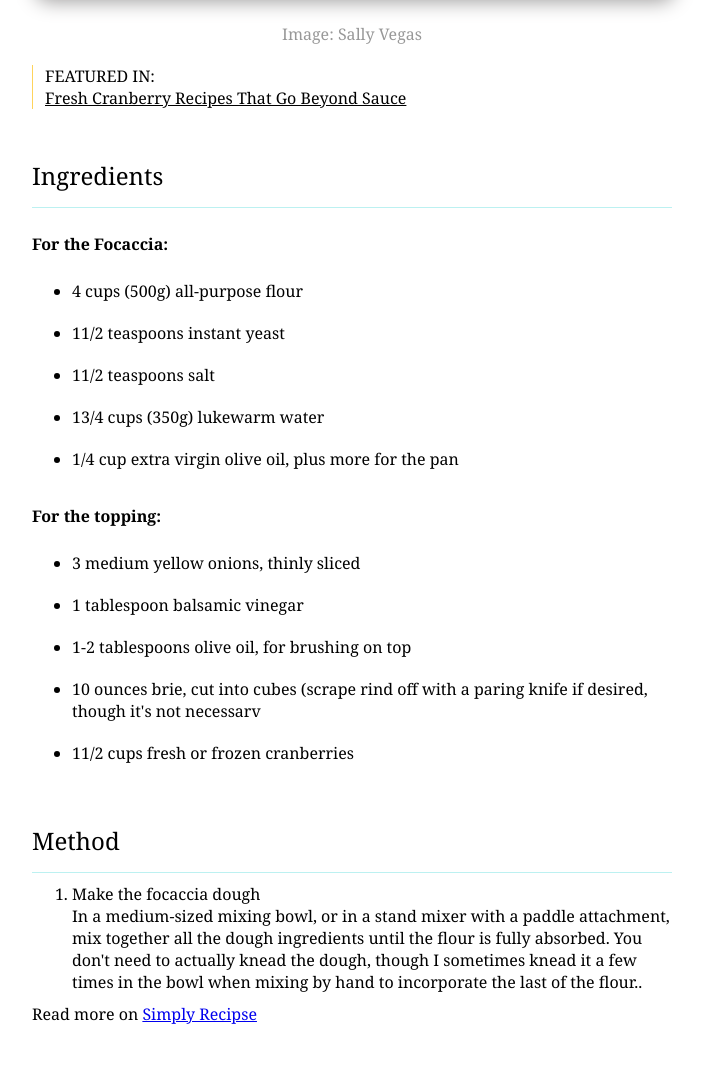
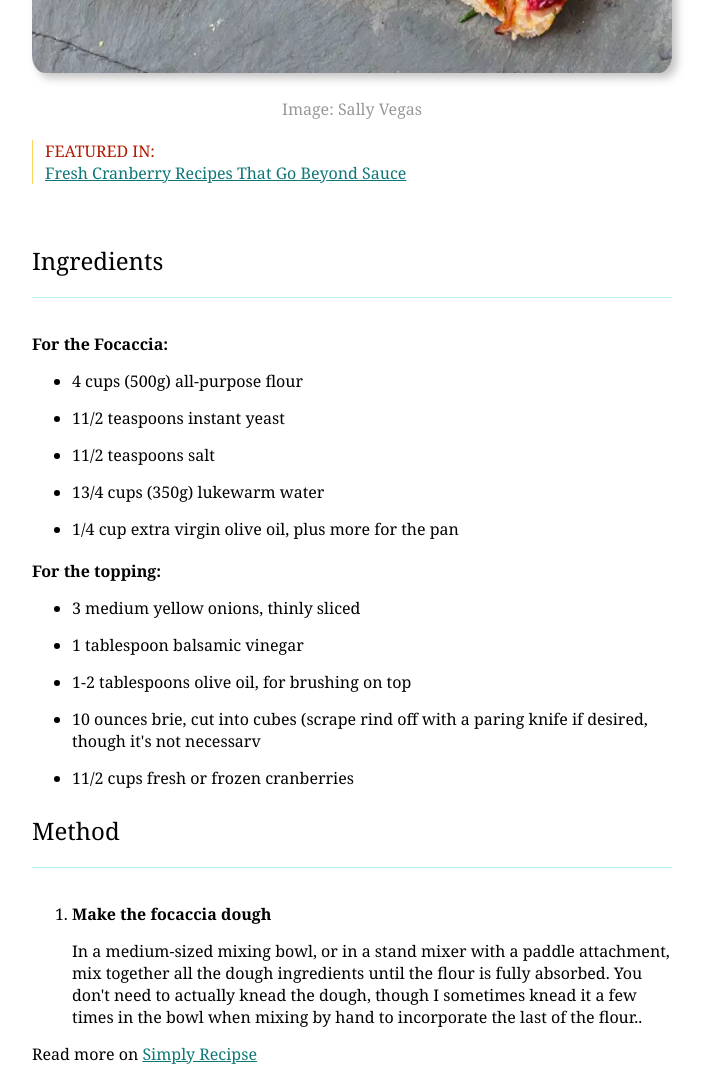
Before and after one commit to Diego-Freddi/M1-W1D1, a plain HTML site: page W1D1 Pratica/index.html in a window 1280 px wide. Shown: the part 1236-2316 px from the top of the page, without its empty margins (288-991 px from the left). Before the commit the page ends 2261 px from the top, so only its background shows below. Drawn offline with Linux system fonts and the light colour scheme.

Commit message:
Secondo Commit

```diff
--- a/W1D1 Pratica/index.html
+++ b/W1D1 Pratica/index.html
@@ -18,16 +18,16 @@
 
     <section>
         <h1>Focaccia with Caramelized Onions, Cranberries, and Brie</h1>
-        <p id="wow">Wow your taste buds with this festive focaccia appetizer topped with sweet caramelized onions, tart cranberries, and creamy brie. It will become your new favorite holiday starter!</p>
+        <p>Wow your taste buds with this festive focaccia appetizer topped with sweet caramelized onions, tart cranberries, and creamy brie. It will become your new favorite holiday starter!</p>
         <img src="assets/immagine.webp" alt="Immagine in evidenza">
         <span>Image: Sally Vegas</span>
 
         <div>
-            <p id="featured">FEATURED IN:</p>
-            <u id="fresh">Fresh Cranberry Recipes That Go Beyond Sauce</u>
+            <p>FEATURED IN:</p>
+            <u>Fresh Cranberry Recipes That Go Beyond Sauce</u>
         </div>
         <h2>Ingredients</h2>
-        <p class="spaziatura">For the Focaccia:</p>
+        <p class="titolo-ingredienti">For the Focaccia:</p>
         <ul>
             <li>4 cups (500g) all-purpose flour</li>
             <li>11/2 teaspoons instant yeast</li>
@@ -36,7 +36,7 @@
             <li>1/4 cup extra virgin olive oil, plus more for the pan</li>
         </ul>
 
-        <p class="spaziatura">For the topping:</p>
+        <p class="titolo-ingredienti">For the topping:</p>
         <ul>
             <li>3 medium yellow onions, thinly sliced</li>
             <li>1 tablespoon balsamic vinegar</li>
@@ -49,7 +49,7 @@
         <h2>Method</h2>
         <ol>
             <li>
-                <p id="make">Make the focaccia dough</p>
+                <p id="titolo-method">Make the focaccia dough</p>
                 <p>In a medium-sized mixing bowl, or in a stand mixer with a paddle attachment, mix together all the dough ingredients until the flour is fully absorbed. You don't need to actually knead the dough, though I sometimes knead it a few times in the bowl when mixing by hand to incorporate the last of the flour..</p>
             </li>
         </ol>
--- a/W1D1 Pratica/style.css
+++ b/W1D1 Pratica/style.css
@@ -8,19 +8,20 @@ body {
 
 header {
     text-align: center;
-    padding: 10px 0;
+    padding: 10px 0 20px;
 }
 
 header img {
-    width: 250px;
+    width: 200px;
     margin: auto;
+    padding: 10px;
 }
 
 nav {
     margin: 10px 0;
     padding: 15px 0;
     background-color: #fdfbf1;
-    border-top: solid 2px rgb(245, 205, 131);
+    border-top: solid 1px rgb(245, 205, 131);
     font-size: 13px;
     color: #004b4b;
 }
@@ -31,7 +32,7 @@ nav span {
 
 h1 {
     text-align: center;
-    padding: 10px;
+    padding: 30px 10px 30px 10px;
     font-size: xx-large;
 }
 
@@ -43,7 +44,8 @@ section {
 section img {
     width: 100%;
     border-radius: 2%;
-    box-shadow: 3px 3px 20px 0px #9a9898;
+    box-shadow: 5px 5px 8px 0px #b5b4b4c7;
+    margin-top: 20px;
 }
 
 section span {
@@ -56,44 +58,47 @@ section span {
 section div {
     border-left: solid 1px #fed35c;
     padding: 0 12px;
+    margin-bottom: 55px;
 }
 
-.spaziatura {
-    padding-top: 25px;
-    padding-bottom: 15px;
+section div p {
+    color: #b21a00;
+}
+
+section div u {
+    color: #0f7777;
+}
+
+h2 {
+    padding: 5px 0 20px;
+    border-bottom: solid 1px #bcf1f1;
+    font-weight: lighter;
+    margin-bottom: 35px;
+}
+
+.titolo-ingredienti {
     font-weight: bold;
 }
 
-/*.spaziatura {
-    color: #b21a00;
+li {
+    margin-top: 15px;
 }
 
-#fresh {
-    color: #0f7777;
+ul {
+    margin-bottom: 20px;
 }
 
-#wow {
-    padding: 20px 0;
-}
-
-#make {
-    font-weight: bolder;
-    padding-bottom: 10px;
-}
-*/
-
-h2 {
-    padding: 15px 0;
-    border-bottom: solid 1px #bcf1f1;
-    font-weight: lighter;
-    padding-top: 50px;
-}
-
-li {
-    padding: 10px 0;
+#titolo-method {
+    font-weight: bold;
+    margin-bottom: 15px;
 }
 
 footer {
     width: 640px;
     margin: auto;
+    padding: 15px 0;
 }
+
+a {
+    color: #0f7777;
+}
```
Also changed, not shown: 1 other file.
